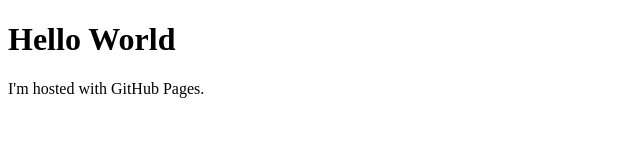
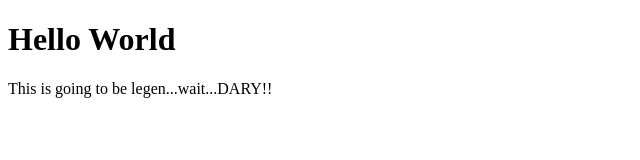
Before and after one commit to vetefilete/vetefilete.github.io, a plain HTML site: page index.html in a window 1280 px wide. Shown: the whole page, without its empty margins (0-640 px from the left). Drawn offline with Linux system fonts and the light colour scheme.

Commit message:
Update index.html

```diff
--- a/index.html
+++ b/index.html
@@ -2,6 +2,6 @@
 <html>
 <body>
 <h1>Hello World</h1>
-<p>I'm hosted with GitHub Pages.</p>
+<p>This is going to be legen...wait...DARY!!</p>
 </body>
 </html>
```
